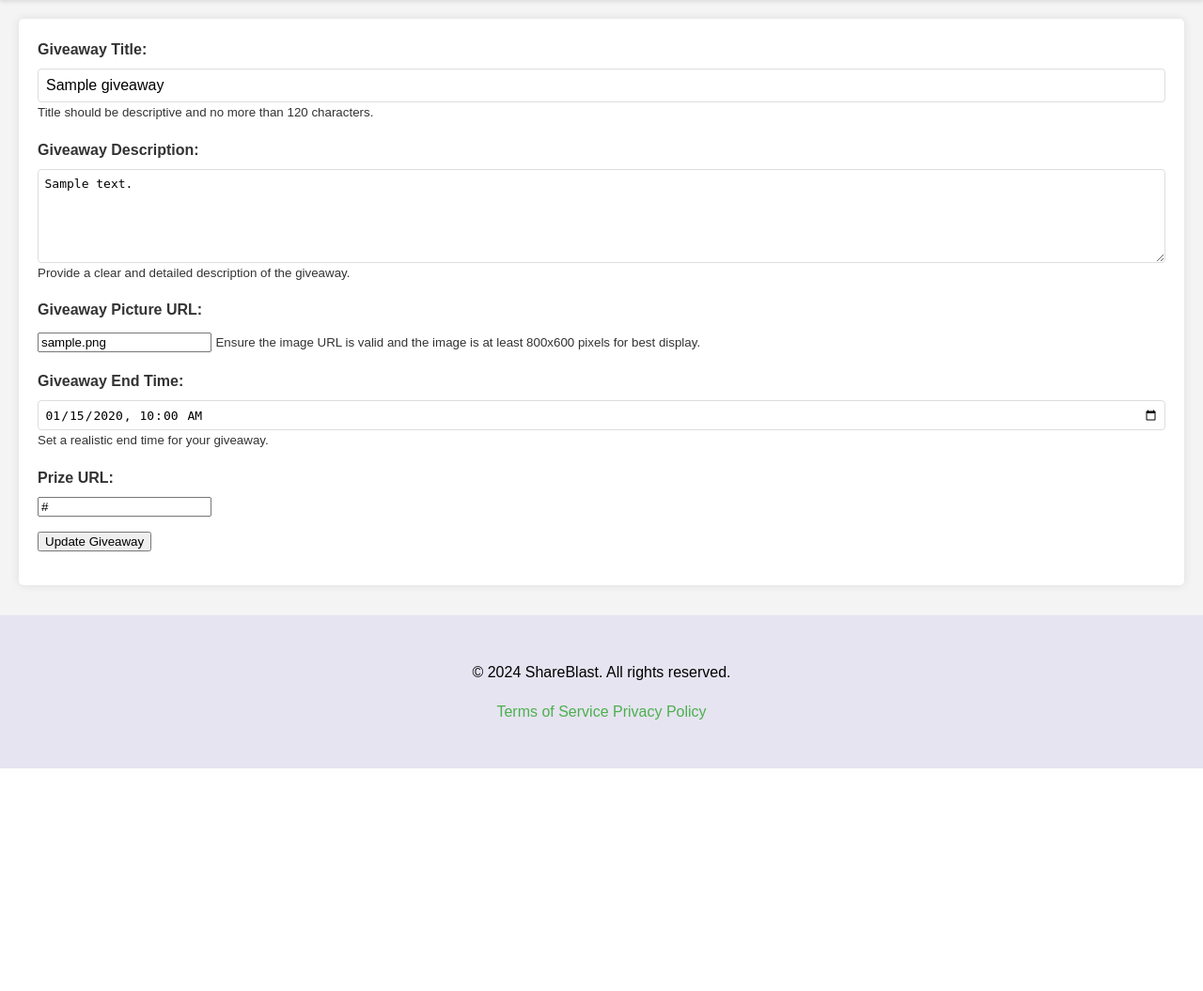
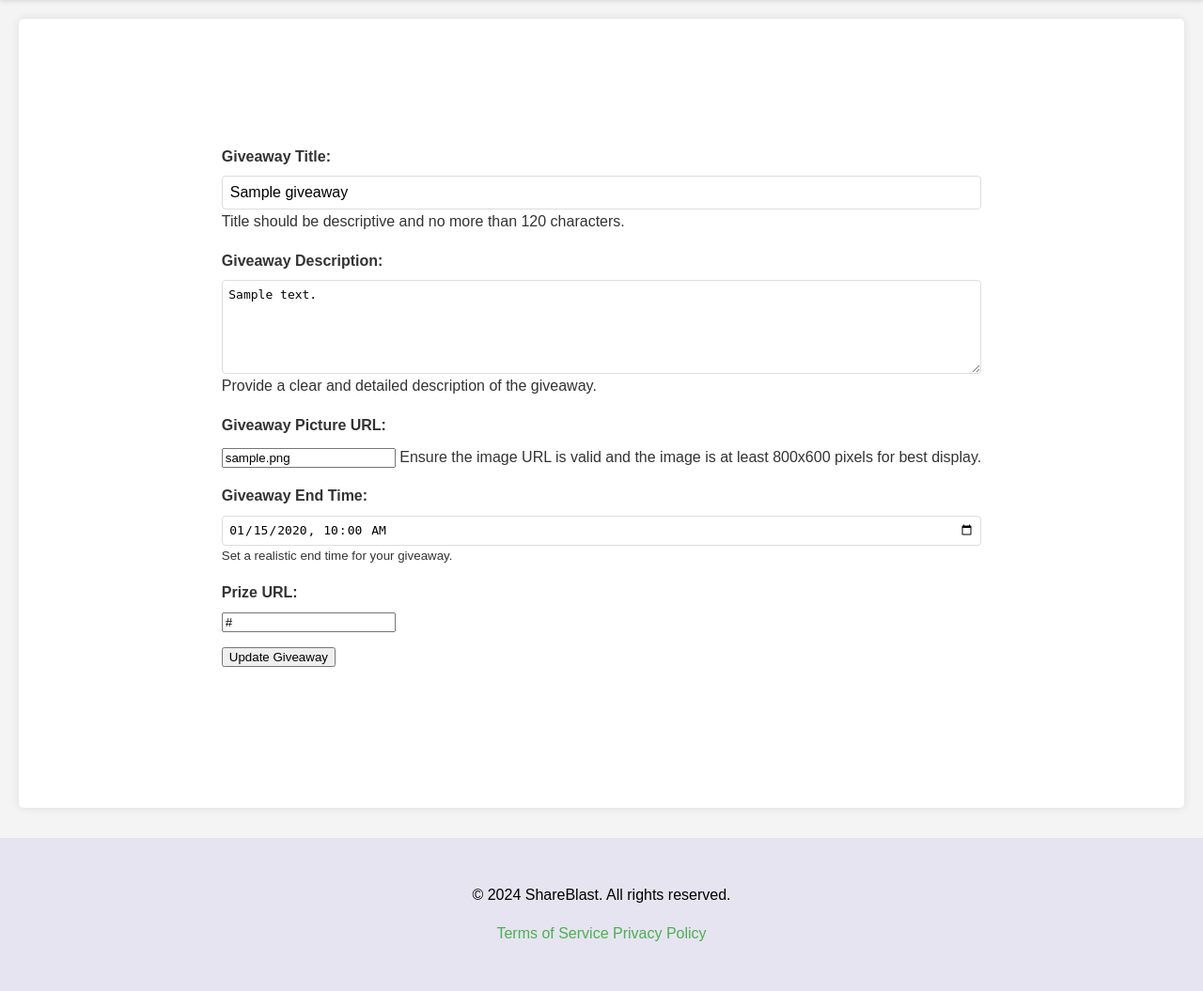
Before and after one commit to simowardi/ShareBlast, a Flask app: template templates/edit_giveaway.html in a window 1280 px wide. Shown: the part 58-1113 px from the top of the page at 94% size. Before the commit the page ends 876 px from the top, so only its background shows below. Run offline with Flask 2, Linux system fonts and the light colour scheme; the template is opened without the code that fills it: values that come from a table or form of the project are taken from there, others are empty; tables that the repository leaves empty hold one stand-in row (values such as "Sample post").

Commit message:
winner page update v9.8

```diff
--- a/templates/edit_giveaway.html
+++ b/templates/edit_giveaway.html
@@ -20,28 +20,31 @@
 	</header>
 <main>
 
-	<form method="POST" action="{{ url_for('giveaway.edit_giveaway', giveaway_id=giveaway.id) }}">
+  <div class="container">
+
+	<form action="{{ url_for('giveaway.edit_giveaway', giveaway_id=giveaway.id) }}" method="POST">
 	  <div class="form-group">
 		<label for="title">Giveaway Title:</label>
-			<input type="text" id="title" name="title" value="{{ giveaway.title }}" required maxlength="120">
-			<small>Title should be descriptive and no more than 120 characters.</small>
+		<input type="text" id="title" name="title" value="{{ giveaway.title }}" maxlength="120" required>
+		<span class="small">Title should be descriptive and no more than 120 characters.</span>
 	  </div>
 
 	  <div class="form-group">
 		<label for="description">Giveaway Description:</label>
 		<textarea id="description" name="description" required>{{ giveaway.description }}</textarea>
-			<small>Provide a clear and detailed description of the giveaway.</small>
+		<span class="small">Provide a clear and detailed description of the giveaway.</span>
 	  </div>
 
 	  <div class="form-group">
 		<label for="image_url">Giveaway Picture URL:</label>
 		<input type="url" id="image_url" name="image_url" value="{{ giveaway.image_url }}" required>
-			<small>Ensure the image URL is valid and the image is at least 800x600 pixels for best display.</small>
+		<span class="small">Ensure the image URL is valid and the image is at least 800x600 pixels for best display.</span>
 	  </div>
 
 	  <div class="form-group">
 		<label for="end_date">Giveaway End Time:</label>
-			<input type="datetime-local" id="end_date" name="end_date" value="{{ giveaway.end_date.strftime('%Y-%m-%dT%H:%M') }}" required>
+		<input type="datetime-local" id="end_date" name="end_date"
+			   value="{{ giveaway.end_date.strftime('%Y-%m-%dT%H:%M') }}" required>
 		<small>Set a realistic end time for your giveaway.</small>
 	</div>
 
@@ -52,7 +55,7 @@
 
 	  <button type="submit">Update Giveaway</button>
 	</form>
-
+  </div>
 </main>
 </body>
 
@@ -63,5 +66,3 @@
 	  <a href="{{ url_for('static', filename='privacy.html') }}">Privacy Policy</a>
 	</p>
   </footer>
-
-</html>
```
Lines whose indentation alone changed are shown as unchanged.
